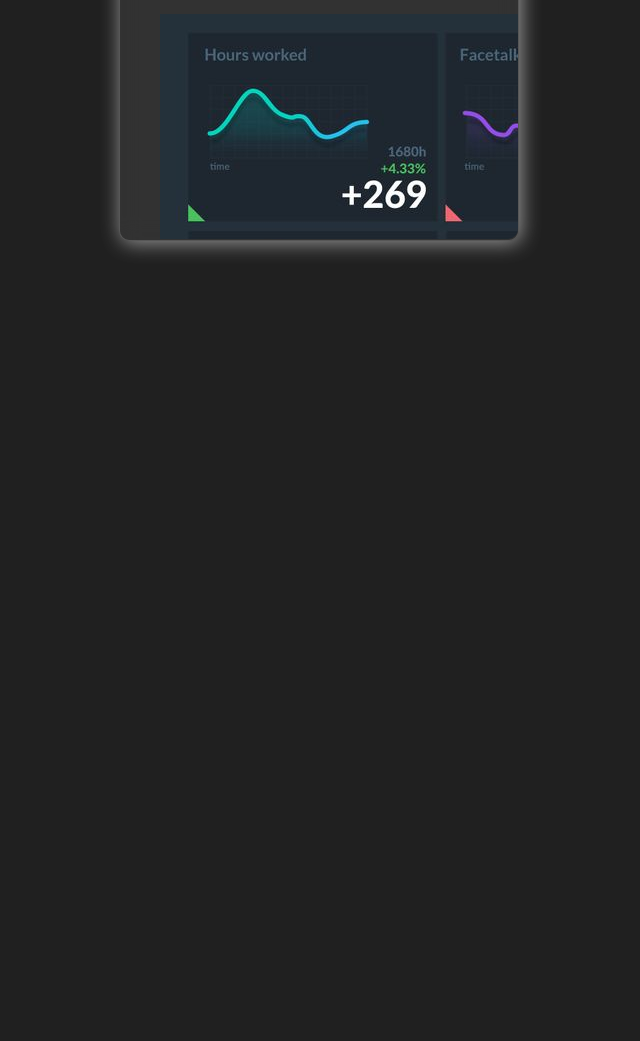
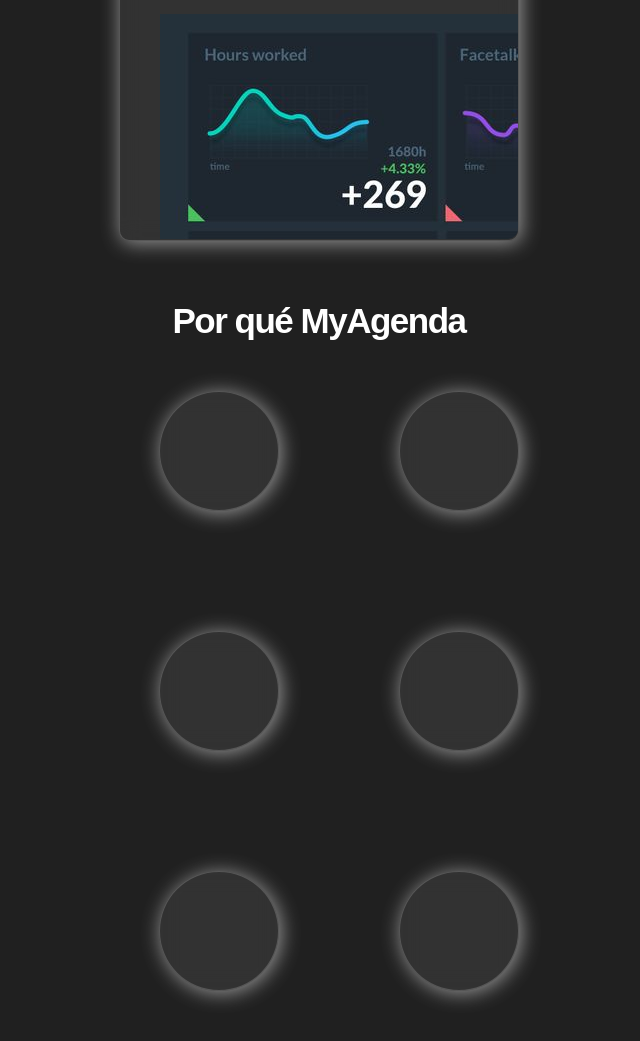
Before and after one commit to Sergiioog/PaginaSass, an Astro site: page / in a window 1280 px wide. Shown: the part 2303-3344 px from the top of the page, without its empty margins (321-961 px from the left). Before the commit the page ends 2564 px from the top, so only its background shows below. Built offline with nearby package versions, Linux system fonts and the light colour scheme; Astro itself is replaced by a stand-in of ours.

Commit message:
Por que myAgenda

```diff
--- /dev/null
+++ b/src/components/sections/PorQueMyAgenda.astro
@@ -0,0 +1,57 @@
+<section>
+    <h1>Por qué MyAgenda</h1>
+    <ul>
+        <li></li>
+        <li></li>
+        <li></li>
+        <li></li>
+        <li></li>
+        <li></li>
+    </ul>
+</section>
+
+<style lang="scss">
+
+section {
+    margin-top: 40px;
+    display: flex;
+    justify-content: center;
+    align-items: center;
+    flex-direction: column;
+    height: auto;
+    max-width: 90%;
+    margin-left: auto;
+    margin-right: auto;
+}
+section h1 {
+    font-size: 35px;
+    text-align: center;
+    color: white;
+    letter-spacing: -1.5px;
+    line-height: 40px;
+}
+ul {
+    margin: 50px;
+    width: 100%;
+    height: auto;
+    display: grid;
+    grid-template-columns: auto auto; /* Dos columnas de ancho automático */
+    justify-content: center; /* Centra el grid horizontalmente */
+    gap: 120px; /* Márgenes equitativos entre elementos */
+    list-style: none;
+    align-items: center;
+}
+li {
+
+    height: 120px;
+        width: 120px;
+        background-color: gray;
+        background: rgba( 213, 213, 213, 0.1 );
+        box-shadow:2px 2px 20px 0.1px rgb(154, 154, 154);
+        backdrop-filter: blur( 10.5px );
+        -webkit-backdrop-filter: blur( 10.5px );
+        border-radius: 10px;
+        border: 1px solid rgba( 255, 255, 255, 0.18 );
+        border-radius: 100%;
+}
+</style>
--- a/src/pages/index.astro
+++ b/src/pages/index.astro
@@ -4,6 +4,7 @@
 import SeccionTituloPrincipal from '../components/sections/SeccionTituloPrincipal.astro';
 import QueEsMyAgenda from '../components/sections/QueEsMyAgenda.astro'
 import NuestrasFunciones from '../components/sections/NuestrasFunciones.astro';
+import PorQueMyAgenda from '../components/sections/PorQueMyAgenda.astro';
 ---
 
 <Layout title="Inicio">
@@ -11,4 +12,5 @@
   <SeccionTituloPrincipal />
   <QueEsMyAgenda />
   <NuestrasFunciones />
+  <PorQueMyAgenda />
 </Layout>
```
